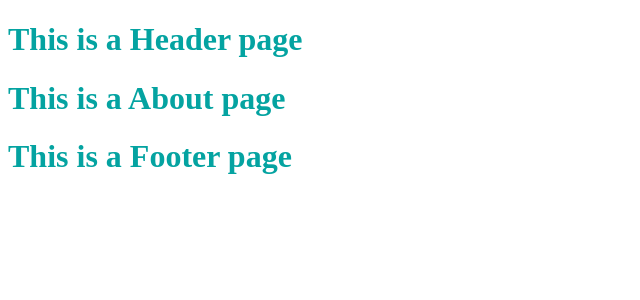
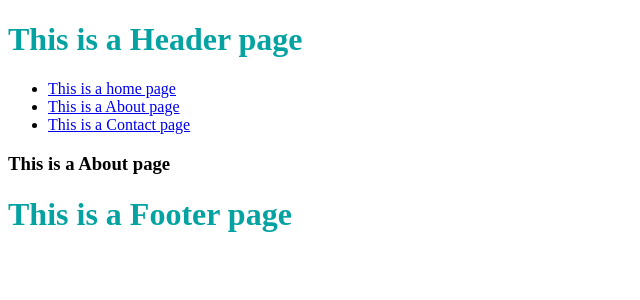
Before and after one commit to aasith32-arv/code, a React (Vite) app in the folder react/react-route-ex/: page /about in a window 1280 px wide. Shown: the top 300 px of the page, without its empty margins (0-640 px from the left). Built offline with nearby package versions, Linux system fonts and the light colour scheme.

Commit message:
files are modified

```diff
--- a/react/react-route-ex/package.json
+++ b/react/react-route-ex/package.json
@@ -11,7 +11,8 @@
   },
   "dependencies": {
     "react": "^19.2.5",
-    "react-dom": "^19.2.5"
+    "react-dom": "^19.2.5",
+    "react-router-dom": "^7.14.2"
   },
   "devDependencies": {
     "@eslint/js": "^10.0.1",
--- a/react/react-route-ex/src/App.jsx
+++ b/react/react-route-ex/src/App.jsx
@@ -5,6 +5,8 @@ import Contact from './pages/Contact'
 import About from './pages/About'
 import Footer from './components/Footer'
 import Header from './components/Header'
+import NotFound from './pages/NotFound'
+
 import { BrowserRouter, Route, Routes } from 'react-router-dom'
 
 function App() {
@@ -22,6 +24,10 @@ function App() {
       <Route path="/about" element={<About />}/>
       <Route path="/contact" element={<Contact />}/>
 
+
+      <Route path="*" element={<NotFound />}/>
+
+
     </Routes>
     <Footer/>
     </BrowserRouter>
--- a/react/react-route-ex/src/components/Header.jsx
+++ b/react/react-route-ex/src/components/Header.jsx
@@ -1,8 +1,21 @@
+import { Link } from 'react-router-dom'
+
 function Header(){
     return(
         <>
 <h1>This is a Header page</h1>
+<ul>
+
+ <li><Link to="/">This is a home page</Link>
+</li>
+
+ <li><Link to="/about">This is a About page</Link>
+</li>
+
+ <li><Link to="/contact">This is a Contact page</Link>
+</li>
+</ul>
         </>
-    )
+    );
 }
 export default Header
--- a/react/react-route-ex/src/pages/About.jsx
+++ b/react/react-route-ex/src/pages/About.jsx
@@ -1,7 +1,7 @@
 function About(){
     return(
         <>
-<h1>This is a About page</h1>
+<h3>This is a About page</h3>
         </>
     )
 }
--- a/react/react-route-ex/src/pages/Contact.jsx
+++ b/react/react-route-ex/src/pages/Contact.jsx
@@ -1,7 +1,7 @@
 function Contact(){
     return(
         <>
-<h1>This is a Contact page</h1>
+<h3>This is a Contact page</h3>
         </>
     )
 }
--- a/react/react-route-ex/src/pages/Home.jsx
+++ b/react/react-route-ex/src/pages/Home.jsx
@@ -1,7 +1,7 @@
 function Home(){
     return(
         <>
-<h1>This is a Home page</h1>
+<h3>This is a Home page</h3>
         </>
     )
 }
--- a/react/react-route-ex/src/pages/NotFound.jsx
+++ b/react/react-route-ex/src/pages/NotFound.jsx
@@ -1,7 +1,7 @@
 function NotFound(){
     return(
         <>
-<h1>404 page is  NotFound</h1>
+<h3>404 page is  NotFound</h3>
         </>
     )
 }
```
Also changed, not shown: 2 other files (tests, documents, lock files or other folders).
